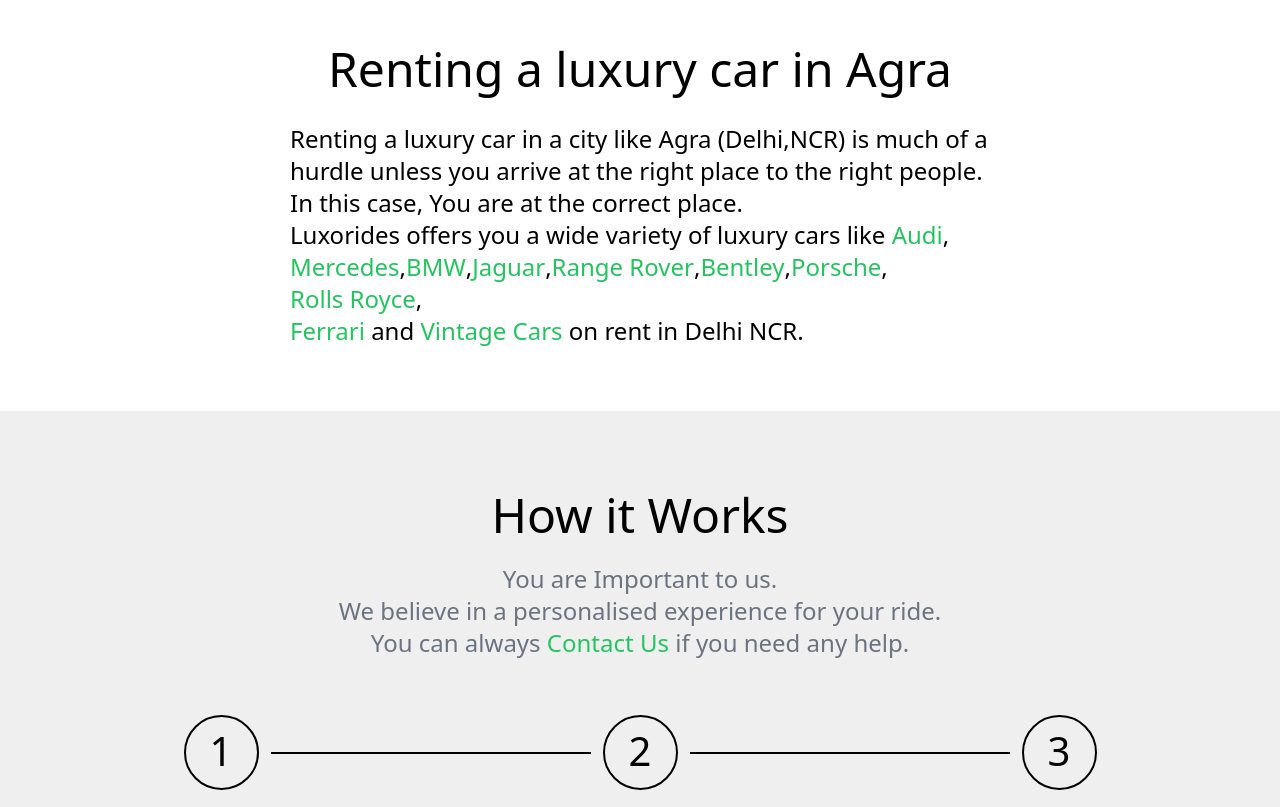
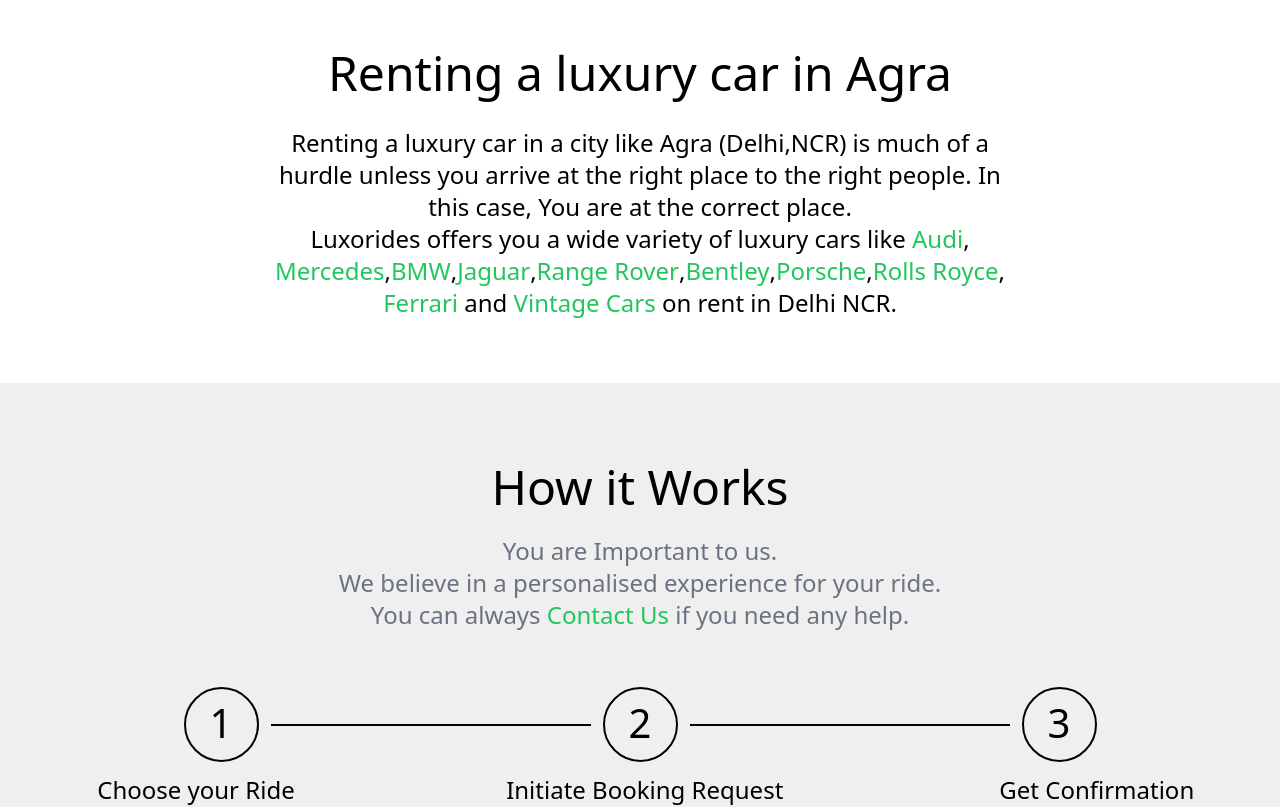
Before and after one commit to nitniycode/Luxorides, a React (Create React App) app: page / in a window 1280 px wide. Shown: the part 1200-2007 px from the top of the page. Built offline with nearby package versions, Linux system fonts and the light colour scheme.

Commit message:
Home Page Completed

```diff
--- a/src/components/Header.jsx
+++ b/src/components/Header.jsx
@@ -79,7 +79,7 @@
                     </button>
                 </div>
                 <div>
-                    <button className='text-white font-semibold bg-green-500 rounded-full px-8 py-2 flex items-center hover:bg-green-700'>
+                    <button className='text-white border-white border-2 font-semibold bg-[#073b4c] rounded-full px-8 py-2 flex items-center hover:bg-white hover:text-black'>
                         <FiPhone className='mr-2' />
                         Call Us
                     </button>
--- a/src/pages/Home.jsx
+++ b/src/pages/Home.jsx
@@ -44,20 +44,20 @@
                 <p className='text-center mt-48 text-5xl font-light mb-[30px] '>
                       Renting a luxury car in <span className='font-medium'>Agra</span>
                 </p>
-                <p className=' m-auto text-2xl w-[700px] font-extralight'>
-                        Renting a luxury car in a city like Agra (Delhi,NCR) is much of a
-                        hurdle unless you arrive at the right place to the right people. In
+                <p className=' m-auto text-2xl text-center font-extralight'>
+                        Renting a luxury car in a city like Agra (Delhi,NCR) is much of a<br/>
+                        hurdle unless you arrive at the right place to the right people. In<br/>
                         this case, You are at the correct place.
                         <br />
-                        <span className='font-medium'>Luxorides</span> offers you a wide variety of luxury cars like <button className='text-green-500'>Audi</button>,<br/>
-                        <button className='text-green-500'>Mercedes</button>,
-                        <button className='text-green-500'>BMW</button>,
-                        <button className='text-green-500'>Jaguar</button>,
-                        <button className='text-green-500'>Range Rover</button>,
-                        <button className='text-green-500'>Bentley</button>,
-                        <button className='text-green-500'>Porsche</button>,
-                        <button className='text-green-500'>Rolls Royce</button>,<br/>
-                        <button className='text-green-500'>Ferrari</button> and <button className='text-green-500'>Vintage Cars</button> on rent in Delhi NCR.
+                        <span className='font-medium'>Luxorides</span> offers you a wide variety of luxury cars like <button className=' font-normal text-green-500'>Audi</button>,<br/>
+                        <button className=' font-normal text-green-500'>Mercedes</button>,
+                        <button className=' font-normal text-green-500'>BMW</button>,
+                        <button className=' font-normal text-green-500'>Jaguar</button>,
+                        <button className=' font-normal text-green-500'>Range Rover</button>,
+                        <button className=' font-normal text-green-500'>Bentley</button>,
+                        <button className=' font-normal text-green-500'>Porsche</button>,
+                        <button className=' font-normal text-green-500'>Rolls Royce</button>,<br/>
+                        <button className=' font-normal text-green-500'>Ferrari</button> and <button className=' font-normal text-green-500'>Vintage Cars</button> on rent in Delhi NCR.
                 </p>
         </div>
       </div>
@@ -145,8 +145,8 @@
         </div>
       </div>
 
-      <div className='bg-[#073b4c] h-auto text-center'>
-        <div className='flex justify-center space-x-10'>
+      <div className='bg-[#073b4c] text-center '>
+        <div className='flex justify-center space-x-10 '>
           <div>
               <button className='text-[#e6d9af] font-bold mt-10 py-5 hover:text-[#b1a374]'>
                   Dive In
@@ -230,7 +230,7 @@
           <button><BsPinterest className='text-gray-400 hover:text-white text-2xl'/></button>
         </div>
 
-        <div>
+        <div className='pb-14'>
             <div className='mt-2 text-white'>
               Services offered by <button className='text-[#b1a374] font-bold'>LUXORIDES</button>
             </div>
@@ -243,7 +243,62 @@
         </div>
       </div>
 
-      <div className='bg-black h-48 '>
+      <div className='bg-black h-96 text-center'>
+        <div className='flex justify-center space-x-48 py-14'>
+            <div>
+              <img src="https://luxorides.com/assets/images/luxorides-square-logo-only-solid-whitepng-400ppi-9-500x500.webp"
+                    alt="luxorides logo"
+                    className='h-28'
+             />
+            </div>
+            <div>
+              <h2 className='text-[#82786e] font-medium text-lg'>
+                  Locations
+              </h2><br/>
+              <button className='text-gray-400 hover:text-gray-600'>Delhi</button><br />
+              <button className='text-gray-400 hover:text-gray-600'>Lucknow</button><br />
+              <button className='text-gray-400 hover:text-gray-600'>Agra</button><br />
+              <button className='text-gray-400 hover:text-gray-600'>Jaipur</button><br />
+            </div>
+            <div>
+              <h2 className='text-[#82786e] font-medium text-lg'>
+                  Delhi NCR
+              </h2><br/>
+              <button className='text-gray-400 hover:text-gray-600'>Gurgaon</button><br />
+              <button className='text-gray-400 hover:text-gray-600'>Faridabad</button><br />
+              <button className='text-gray-400 hover:text-gray-600'>Ghaziabad</button><br />
+              <button className='text-gray-400 hover:text-gray-600'>Noida</button><br />
+            </div>
+            <div>
+              <h2 className='text-[#82786e] font-medium text-lg'>
+                  Contacts
+              </h2><br/>
+              <button className='text-gray-400 hover:text-gray-600'>contact@luxorides.in</button><br />
+              <button className='text-gray-400 hover:text-gray-600 py-5 font-extralight'>+91 9119004208</button><br />
+            </div>
+
+        </div>
+        <div className='bg-gray-600 h-[1px] mx-44'></div>
+
+        <div className='flex justify-center space-x-96'>
+          <div className='text-left mt-5'>
+            <h2 className='text-white'>Website developed by <button className='text-gray-400 hover:text-gray-600'>Coding Scholar</button></h2>
+
+            <h2 className='text-white'>A Unit of <button className='text-[#b1a374] hover:text-[#d8ccaa]'>Umbrella Room Ventures India Pvt Ltd.</button> formally starsudt ventures</h2>
+
+            <h2 className='text-white'>@ Copyright 2021 - All Rights Reserved</h2>
+
+
+          </div>
+          <div className='space-x-7 mt-5'>
+            <button><ImFacebook className='text-gray-400 hover:text-blue-500 text-2xl'/></button>
+            <button><BsTwitter className='text-gray-400 hover:text-blue-500 text-2xl'/></button>
+            <button><BsInstagram className='text-gray-400 hover:text-pink-400 text-2xl'/></button>
+            <button><BsYoutube className='text-gray-400 hover:text-red-700 text-2xl'/></button>
+            <button><BsPinterest className='text-gray-400 hover:text-red-700 text-2xl'/></button>
+          </div>
+        </div>
+
 
       </div>
     </section>
```
